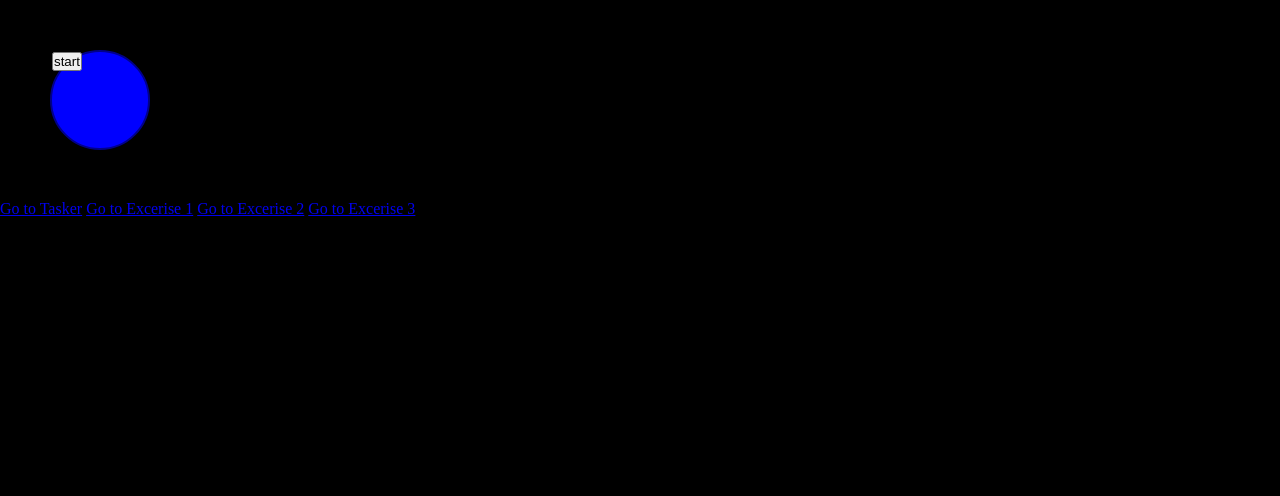
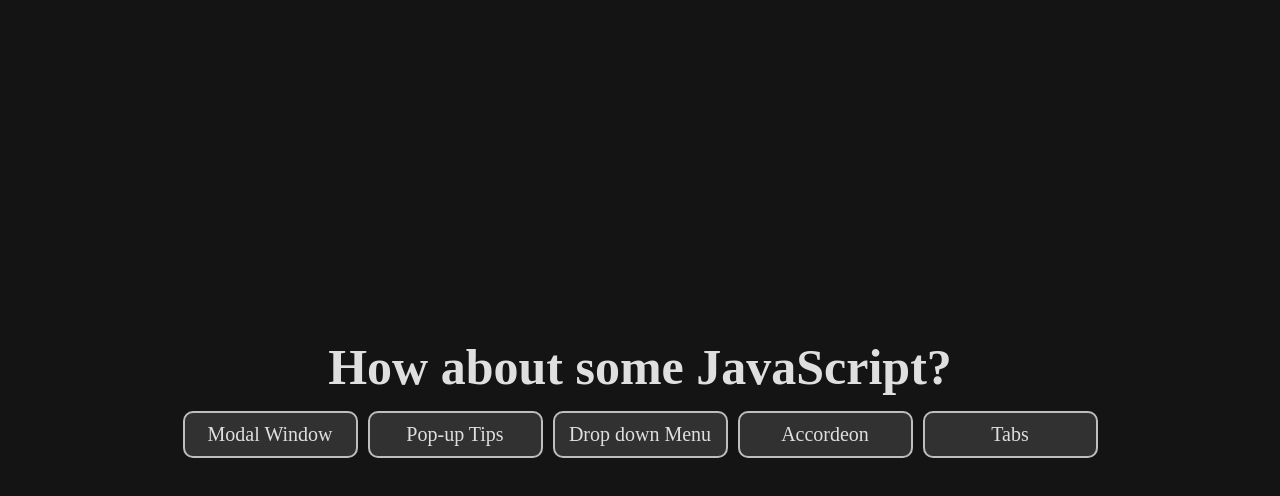
Before and after one commit to freakyAion/JavaScriptForUni, a plain HTML site: page index.html in a window 1280 px wide. Drawn offline with Linux system fonts and the light colour scheme.

Commit message:
ex4 finished

```diff
--- a/css/style.css
+++ b/css/style.css
@@ -5,10 +5,16 @@
     padding: 0;
     box-sizing: border-box;
 }
+
+.colours{
+    color: #141414; color: #313131; color: #575757; color: #aaaaaa; color: #bebebe; color: #dfdfdf;
+}
+
 html,
 body {
     height: 100%;
 }
+/*
 body {
     background: black;
 }
@@ -82,6 +88,65 @@ body {
     100%{
         transform: translateX(500px);
     }
+}*/
+
+body{
+    background-color: #141414;
+    color: #dfdfdf;
+    display: flex;
+    flex-direction: column;
+    justify-content: center;
+    align-items: center;
+
+}
+
+h1{
+    font-size: 50px;
+    margin-top: 0%;
+
+}
+
+ul{
+    list-style-type: none;
+    margin-top: 30px;
+
+    display: flex;
+    flex-direction: row;
+    justify-content: space-between;
+}
+
+ul li{
+    margin: 5px;
+    margin-top: -15px;
+    padding: 10px;
+
+    border: 2px #bebebe solid;
+    background-color: #313131;
+    color: #dfdfdf;
+    border-radius: 10px;
+
+    min-width: 175px;
+    max-width: 175px;
+    text-align: center;
+}
+
+ul li:hover{
+    background-color: #575757;
+}
+
+ul li:active{
+    background-color: #aaaaaa;
+}
+
+ul li a{
+    color: #dfdfdf;
+    text-decoration: none;
+
+    min-width: 250px;
+    max-width: 100px;
+
+    font-size: 20px;
+
 }
 
 
--- a/index.html
+++ b/index.html
@@ -32,15 +32,17 @@
         <p>contains stuff</p>
     </div>-->
 
-    <div class="circle">
-        <button id="button">
-            start
-        </button>
-    </div>
-    <a href="tasker.html">Go to Tasker</a>
-    <a href="ex1.html">Go to Excerise 1</a>
-    <a href="ex2.html">Go to Excerise 2</a>
-    <a href="ex3.html">Go to Excerise 3</a>
+    <!--<a href="tasker.html">Go to Tasker</a>-->
+    <h1>How about some JavaScript?</h1>
+    <ul>
+        <li><a href="ex1.html">Modal Window</a></li>
+        <li><a href="ex2.html">Pop-up Tips</a></li>
+        <li><a href="ex3.html">Drop down Menu</a></li>
+        <li><a href="ex4.html">Accordeon</a></li>
+        <li><a href="ex5.html">Tabs</a></li>
+    </ul>
+
+
 
 
 </body>
```
Also changed, not shown: css/ex4.css (+49 -0 lines), ex4.html (+2 -2 lines), js/ex4.js (+16 -0 lines).
